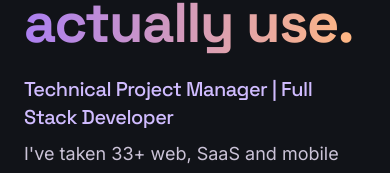
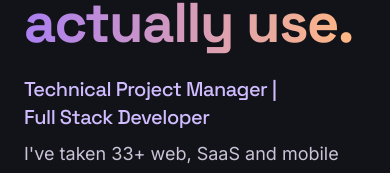
Before and after one commit to lofy-lv/sebin-mathew-portfolio, a Next.js app: page / in a window 390 px wide. Shown: the part 521-694 px from the top of the page. Built offline with nearby package versions, Linux system fonts and the light colour scheme.

Commit message:
fix(hero): preserve role line breaks on mobile screens

```diff
--- a/src/components/home/HeroSection.tsx
+++ b/src/components/home/HeroSection.tsx
@@ -37,7 +37,8 @@ export function HeroSection() {
           {/* Subtitle & Bio */}
           <div className="flex flex-col gap-2">
             <p className="font-headline-sm text-headline-sm text-primary-fixed-dim font-medium tracking-tight">
-              {siteConfig.title}
+              <span className="sm:inline block">Technical Project Manager |</span>{" "}
+              <span className="inline-block">Full Stack Developer</span>
             </p>
             <p className="font-body-lg text-body-lg text-on-surface-variant max-w-2xl xl:max-w-3xl leading-relaxed">
               {siteConfig.bio}
```
